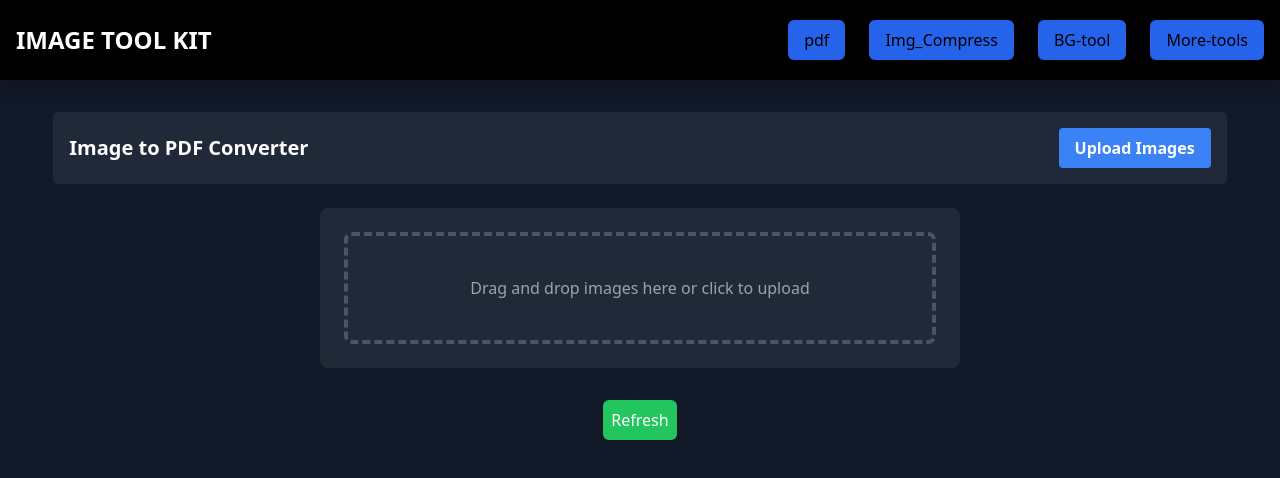
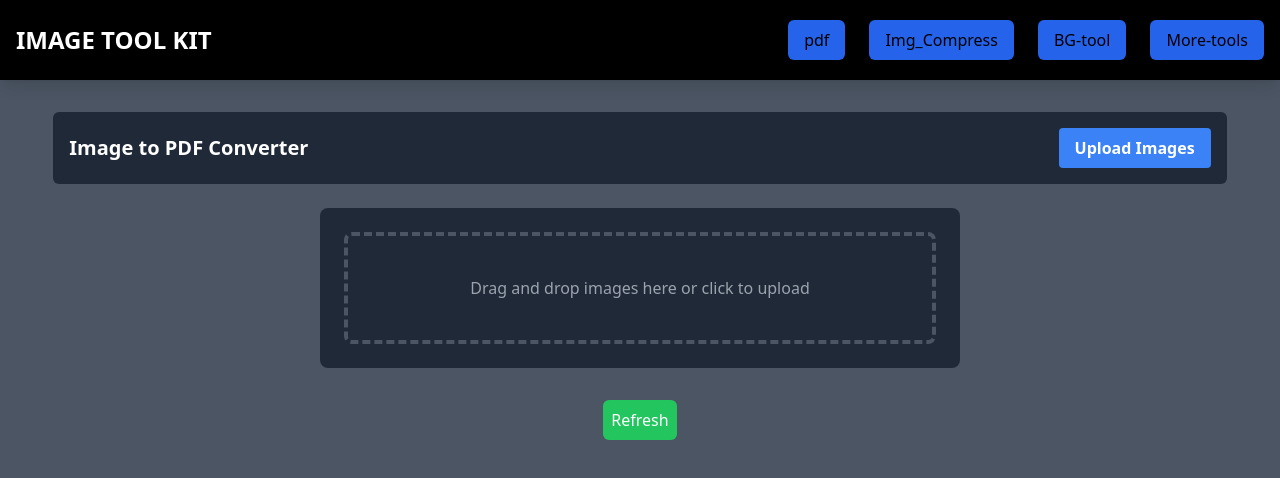
Before and after one commit to yash-io/Image-editor-Mini-project-, a React (Vite) app: page / in a window 1280 px wide. Shown: the top 478 px of the page. Built offline with nearby package versions, Linux system fonts and the light colour scheme.

Commit message:
Update component_page.jsx

```diff
--- a/src/component_page.jsx
+++ b/src/component_page.jsx
@@ -69,7 +69,7 @@ const Component_pdf = () => {
     };
 
     return (
-        <div className="bg-gray-900 text-white min-h-screen flex flex-col items-center">
+        <div className="bg-gray-600 text-white min-h-screen flex flex-col items-center">
             <nav className=" w-11/12 bg-gray-800 p-4 flex mt-8 mx-2  justify-between items-center rounded-md">
                 <div className="flex items-center">
                     <span className="text-xl font-bold">Image to PDF Converter</span>
```
